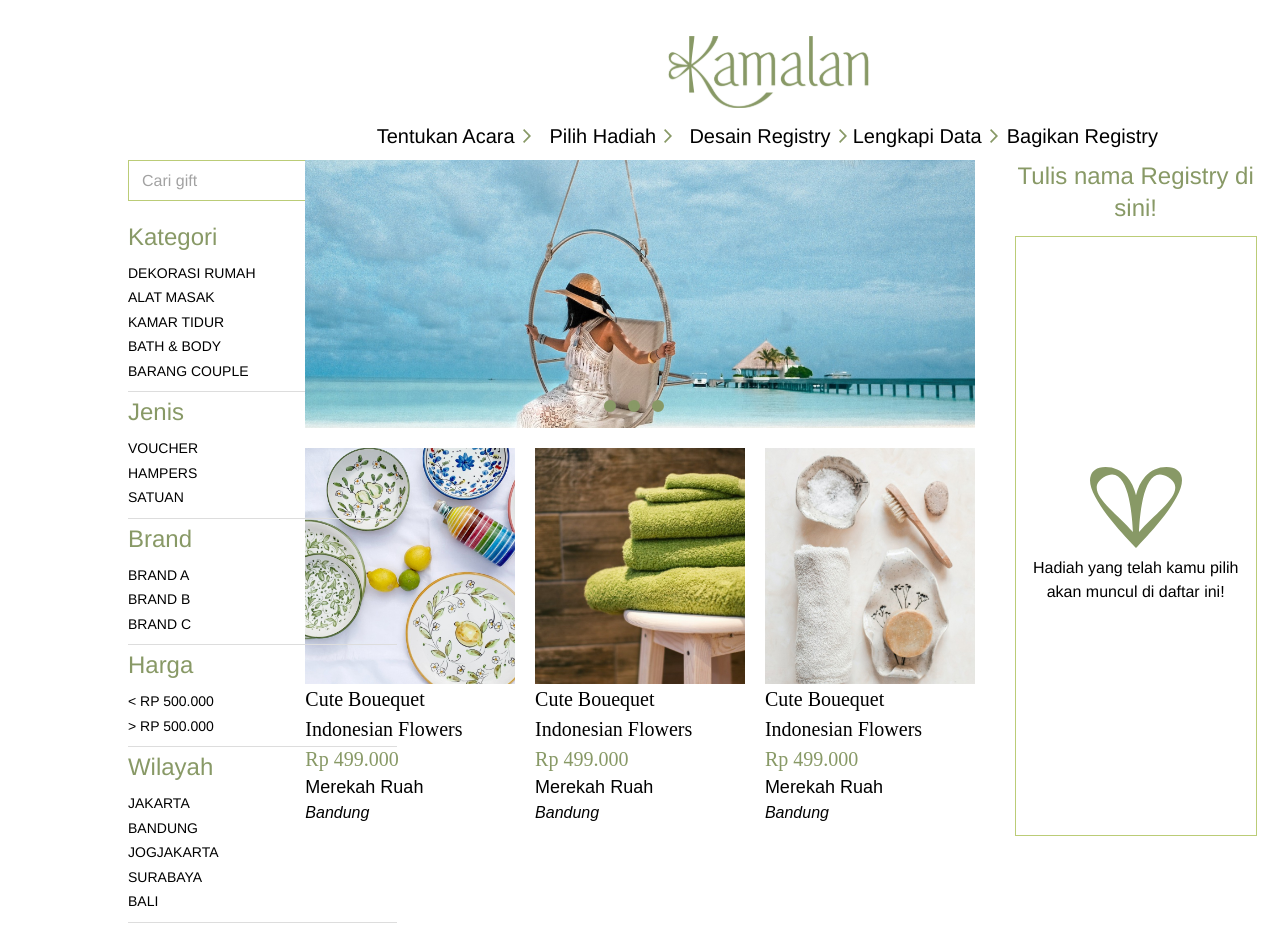
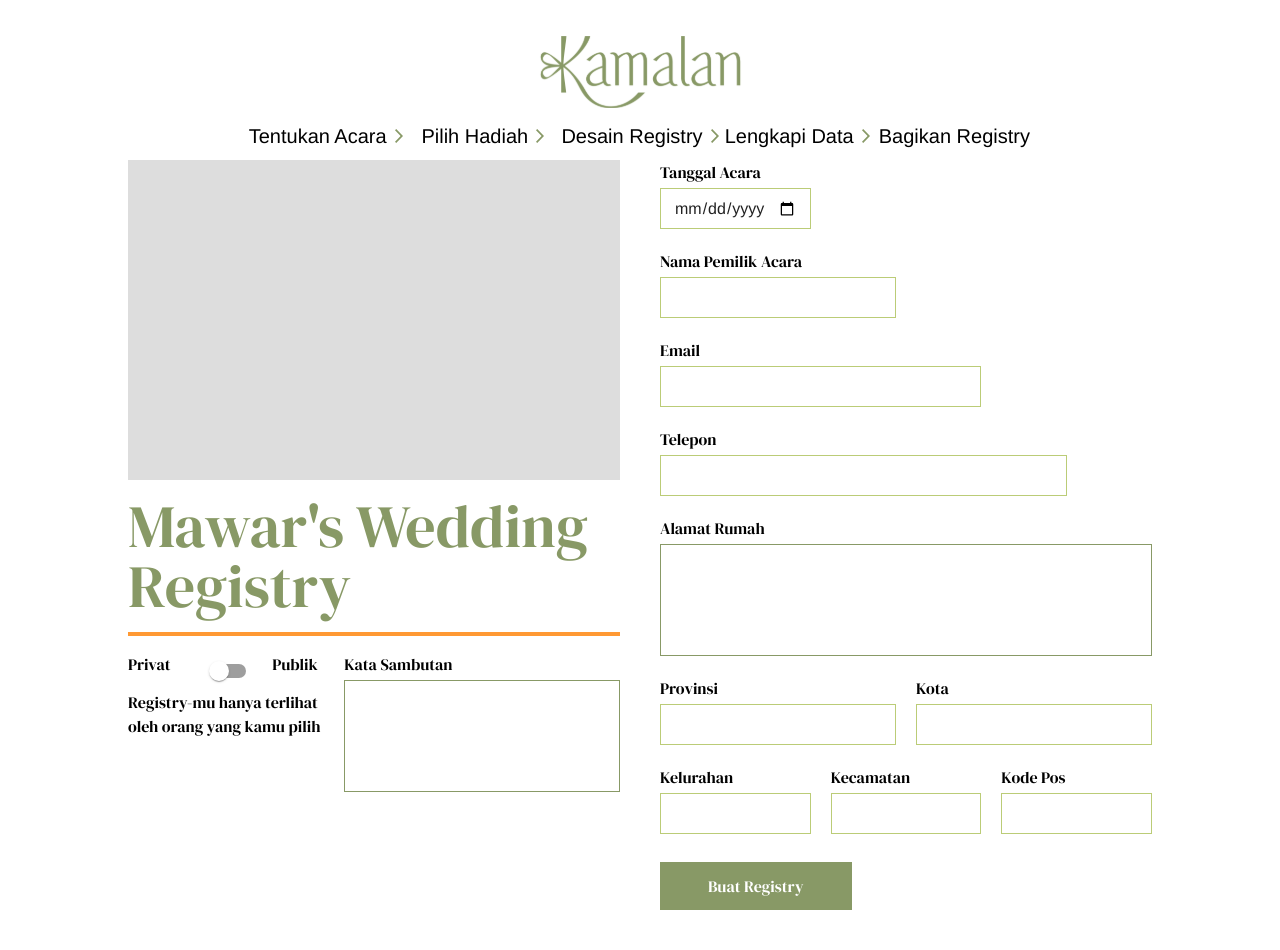
Before and after one commit to sierraleonez/kamalan-client, a Next.js app: page /registry/form in a window 1280 px wide. Before the commit the page ends 865 px from the top, so only its background shows below. Built offline with nearby package versions, Linux system fonts and the light colour scheme.

Commit message:
feat: construct registry form page

```diff
--- /dev/null
+++ b/src/app/registry/form/page.tsx
@@ -0,0 +1,106 @@
+import CButton from "@/components/atoms/button";
+import { Box, InputBase, Switch, TextField } from "@mui/material";
+import { HTMLInputTypeAttribute } from "react";
+
+export default function RegistryForm() {
+  return (
+    <Box className="grid grid-cols-2 gap-x-10 pb-10">
+      <Box className="flex flex-col gap-y-4">
+        <Box className="w-full h-80 bg-gula"></Box>
+
+        <p className="text-6xl text-pandan">Mawar's Wedding Registry</p>
+
+        <Box className="w-full h-1 bg-kunyit" />
+
+        <Box className="flex w-full">
+          <Box>
+            <PrivacySwitch />
+            <p>Registry-mu hanya terlihat oleh orang yang kamu pilih</p>
+          </Box>
+
+          <TextAreaWithLabel label="Kata Sambutan" />
+        </Box>
+      </Box>
+      <Box className="flex flex-col gap-y-7">
+        <RightForm/>
+        <CButton>Buat Registry</CButton>
+      </Box>
+    </Box>
+  );
+}
+
+function RightForm() {
+  return (
+    <Box className="grid grid-cols-6 gap-x-5 gap-y-5">
+      <Box className="col-start-1 col-span-2">
+        <InputWithLabel type="date" label="Tanggal Acara"/>
+      </Box>
+
+      <Box className="col-start-1 col-span-3">
+        <InputWithLabel label="Nama Pemilik Acara"/>
+      </Box>
+
+      <Box className="col-start-1 col-span-4">
+        <InputWithLabel type="email" label="Email"/>
+      </Box>
+
+      <Box className="col-start-1 col-span-5">
+        <InputWithLabel type="tel" label="Telepon"/>
+      </Box>
+
+      <Box className="col-start-1 col-span-6">
+        <TextAreaWithLabel label="Alamat Rumah"/>
+      </Box>
+
+      <Box className="col-span-3">
+        <InputWithLabel label="Provinsi"/>
+      </Box>
+
+      <Box className="col-span-3">
+        <InputWithLabel label="Kota"/>
+      </Box>
+
+      <Box className="col-span-2">
+        <InputWithLabel label="Kelurahan"/>
+      </Box>
+
+      <Box className="col-span-2">
+        <InputWithLabel label="Kecamatan"/>
+      </Box>
+
+      <Box className="col-span-2">
+        <InputWithLabel type="number" label="Kode Pos"/>
+      </Box>
+    </Box>
+  )
+}
+
+function InputWithLabel({ label, type = "text" }: { label: string, type?: HTMLInputTypeAttribute }) {
+  return (
+    <Box className="w-full flex flex-col gap-y-1">
+      <p>{label}</p>
+      <TextField type={type} className="w-full"/>
+    </Box>
+  )
+}
+
+function TextAreaWithLabel({ label }: { label: string }) {
+  return (
+    <Box className="w-full flex flex-col gap-y-1">
+      <p>{label}</p>
+      <Box className="border border-pandan px-6 py-2 h-28 overflow-scroll">
+        <InputBase className="w-full" multiline />
+      </Box>
+    </Box>
+  );
+}
+
+function PrivacySwitch() {
+  return (
+    <Box className="grid grid-cols-3">
+      <p>Privat</p>
+      <Switch />
+      <p>Publik</p>
+    </Box>
+  );
+}
--- a/src/app/registry/layout.tsx
+++ b/src/app/registry/layout.tsx
@@ -45,7 +45,7 @@ export default function RegistryLayout({
   children: React.ReactNode
 }) {
   return (
-    <Box className="grid w-full px-32 gap-y-4">
+    <Box className="grid w-full gap-y-4">
       <Box className="fixed max-w-[1649px] z-50 bg-white w-full pt-9">
         <Box className="flex flex-col items-center gap-y-3">
         <Box>
@@ -55,7 +55,7 @@ export default function RegistryLayout({
 
         </Box>
       </Box>
-      <Box className="mt-40">
+      <Box className="mt-40 px-32">
         {children}
       </Box>
     </Box>
```
